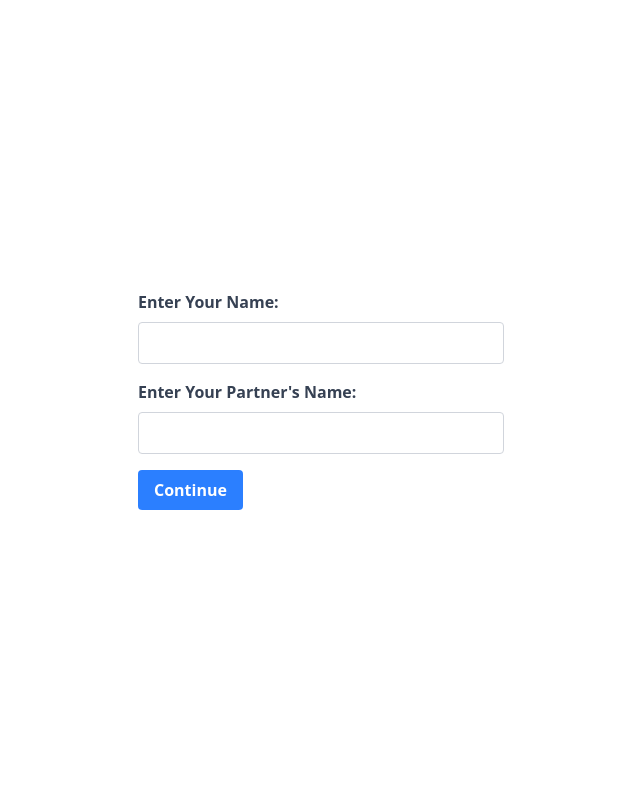
After one commit to Prohor722/compatabilityTest, a Laravel app: page /step-1 in a window 1280 px wide. The commit adds this page. Shown: the whole page, without its empty margins (319-959 px from the left). Run offline with Laravel 12, Linux system fonts and the light colour scheme; style sheets or scripts are compiled from the project's sources.

Commit message:
step 1 done

```diff
--- /dev/null
+++ b/resources/views/game/step_1.blade.php
@@ -0,0 +1,16 @@
+<x-layouts>
+    <div class="flex justify-center items-center h-screen">
+        <from action="{{ route('game.step_2') }}" method="POST">
+            @csrf
+            <label for="name" class="block text-gray-700 font-bold mb-2">Enter Your Name:</label>
+            <input type="text" id="name" name="name" class="border border-gray-300 rounded px-3 py-2 mb-4 w-full" required>
+
+            <label for="partner_name" class="block text-gray-700 font-bold mb-2">Enter Your Partner's Name:</label>
+            <input type="text" id="partner_name" name="partner_name" class="border border-gray-300 rounded px-3 py-2 mb-4 w-full" required>
+
+            <button type="submit" class="mx-auto cursor-pointer bg-blue-500 hover:bg-blue-900 text-white font-bold py-2 px-4 rounded">
+                Continue
+            </button>
+        </from>
+    </div>
+</x-layouts>
--- a/resources/views/welcome.blade.php
+++ b/resources/views/welcome.blade.php
@@ -5,11 +5,11 @@
                 Welcome To CoupleCompatibility
             </h1>
 
-            <div class="flex justify-center items-center mt-10">
+            <a href="{{ route('game.step_1') }}" class="flex justify-center items-center mt-10">
                 <button class="mx-auto cursor-pointer bg-blue-500 hover:bg-blue-900 text-white font-bold py-2 px-4 rounded">
                     Test Your Compatibility
                 </button>
-            </div>
+            </a>
         </div>
     </div>
 </x-layouts>
--- a/routes/web.php
+++ b/routes/web.php
@@ -9,3 +9,11 @@ Route::get('/', function () {
 Route::get('/test', function () {
     return "Welcome To Test Page";
 });
+
+Route::get('/step-1', function () {
+    return view('game.step_1');
+})->name('game.step_1');
+
+Route::get('/step-2', function () {
+    return "Step 2";
+})->name('game.step_2');
```
Also changed, not shown: resources/views/game/layout.balade.php (deleted), resources/views/game/layout.blade.php (added).
